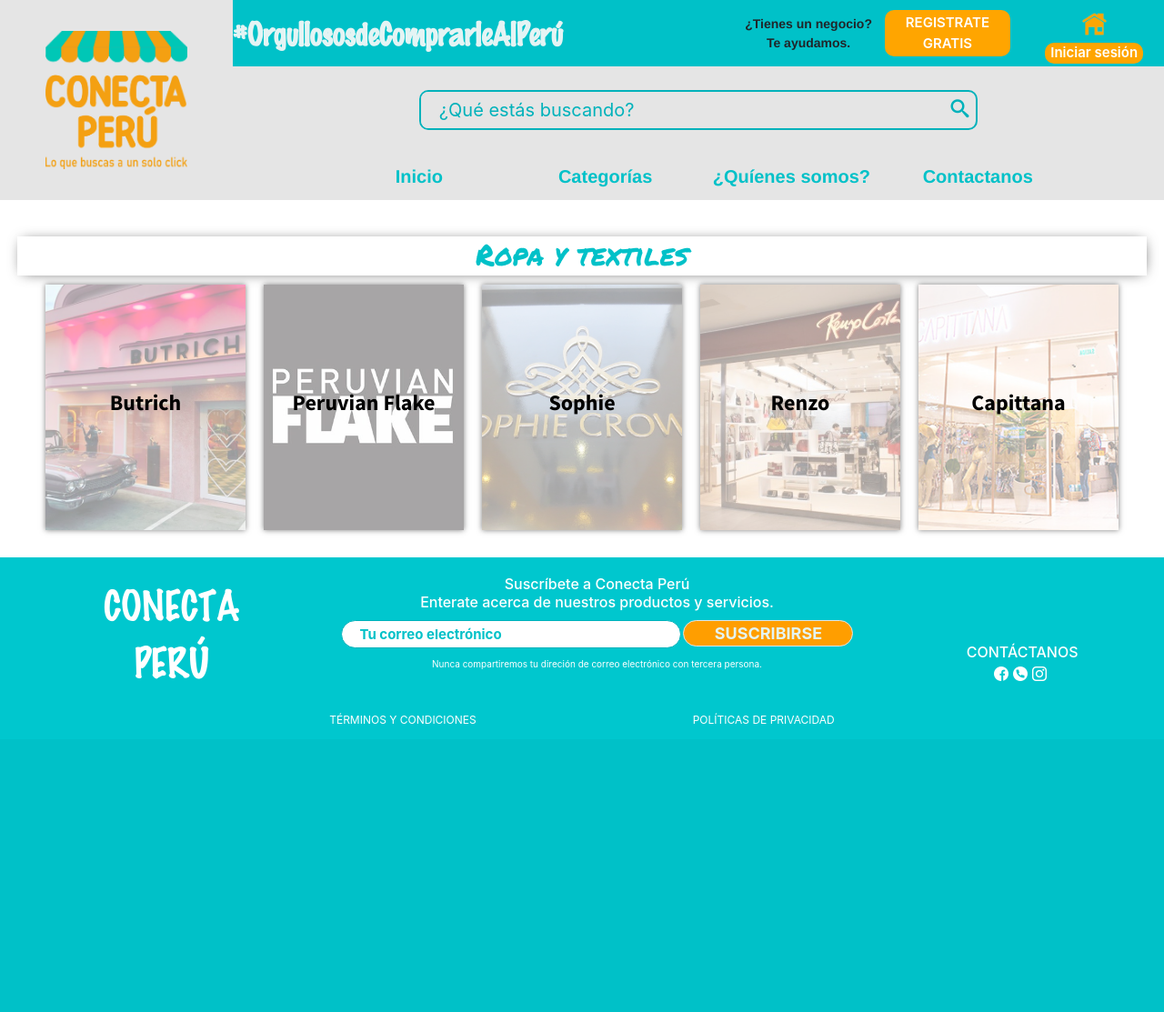
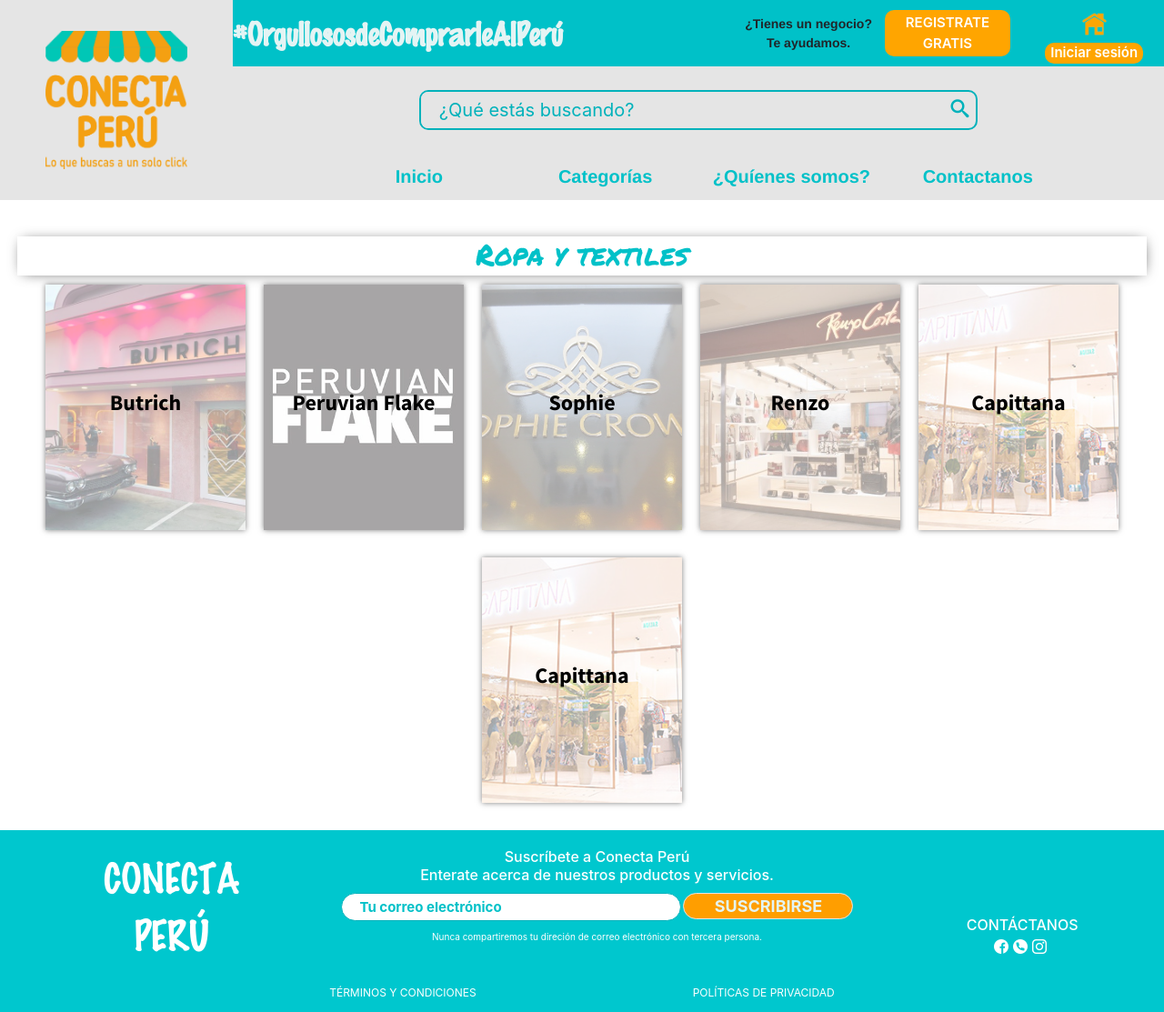
Before and after one commit to Jorvict/Conecta, a PHP site: page /vistas/ropa.html in a window 1280 px wide. Shown: the whole page at 91% size. Before the commit the page ends 796 px from the top, so only its background shows below. Run offline with PHP 8.4, Linux system fonts and the light colour scheme; some web fonts are replaced.

Commit message:
Se colocan los hípervinculos dentro de los contenedores de cada empresa, ademas se verifica alto automatico

```diff
--- a/public/css/ropa.css
+++ b/public/css/ropa.css
@@ -34,6 +34,7 @@ section#contendido{
     margin-top: 10px;
     /*background:red;*/
     width: 100%;
+    height: auto;
 /*    height: 850px;*/
     /* padding: 10px 10px 10px; */
     }
--- a/vistas/ropa.html
+++ b/vistas/ropa.html
@@ -179,50 +179,59 @@
 
 		<section id="contendido">
 			<section id="contenedor">
+				<div class="cuadros">
 					<a href="./product_services_butrich.html">
-					<div class="cuadros">
 						<img id="img" src="../public/imagenes/Secciones-categorias/Ropa y textiles/butrich.png">
 						<div class="hover-galeria">
 							<p>Butrich</p>
 						</div>
+					</a>
 				</div>
-				</a>
 
+				<div class="cuadros">
 					<a href="">
-					<div class="cuadros">
 						<img id="img" src="../public/imagenes/Secciones-categorias/Ropa y textiles/peruvian.jpg">
 						<div class="hover-galeria">
 							<p>Peruvian Flake</p>
 						</div>
+					</a>
 				</div>
-				</a>
 
+				<div class="cuadros">
 					<a href="">
-					<div class="cuadros">
 						<img id="img" src="../public/imagenes/Secciones-categorias/Ropa y textiles/sophie.jpg">
 						<div class="hover-galeria">
 							<p>Sophie</p>
 						</div>
+					</a>
 				</div>
-				</a>
 
+				<div class="cuadros">
 					<a href="">
-					<div class="cuadros">
 						<img id="img" src="../public/imagenes/Secciones-categorias/Ropa y textiles/renzo.jpg">
 						<div class="hover-galeria">
 							<p>Renzo</p>
 						</div>
+					</a>
 				</div>
-				</a>
 
+				<div class="cuadros">
 					<a href="">
-					<div class="cuadros">
 						<img id="img" src="../public/imagenes/Secciones-categorias/Ropa y textiles/capittana.jpg">
 						<div class="hover-galeria">
 							<p>Capittana</p>
 						</div>
+					</a>
+				</div>
+
+				<div class="cuadros">
+					<a href="./product_services_butrich.html">
+						<img id="img" src="../public/imagenes/Secciones-categorias/Ropa y textiles/capittana.jpg">
+						<div class="hover-galeria">
+							<p>Capittana</p>
 						</div>
 					</a>
+				</div>
 
 				<!-- <div class="cuadros">
 					<img id="img" src="../public/imagenes/calzado.jpg">
```
Lines whose indentation alone changed are shown as unchanged.
